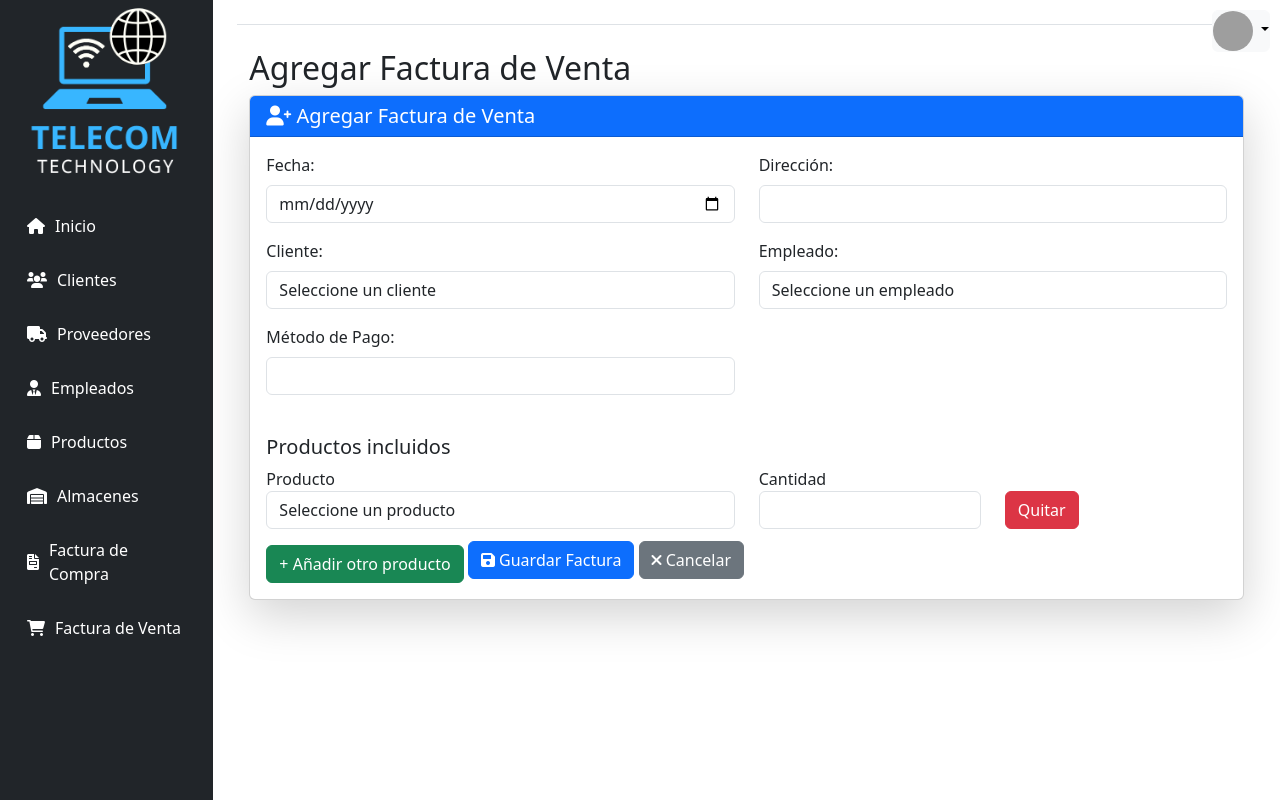
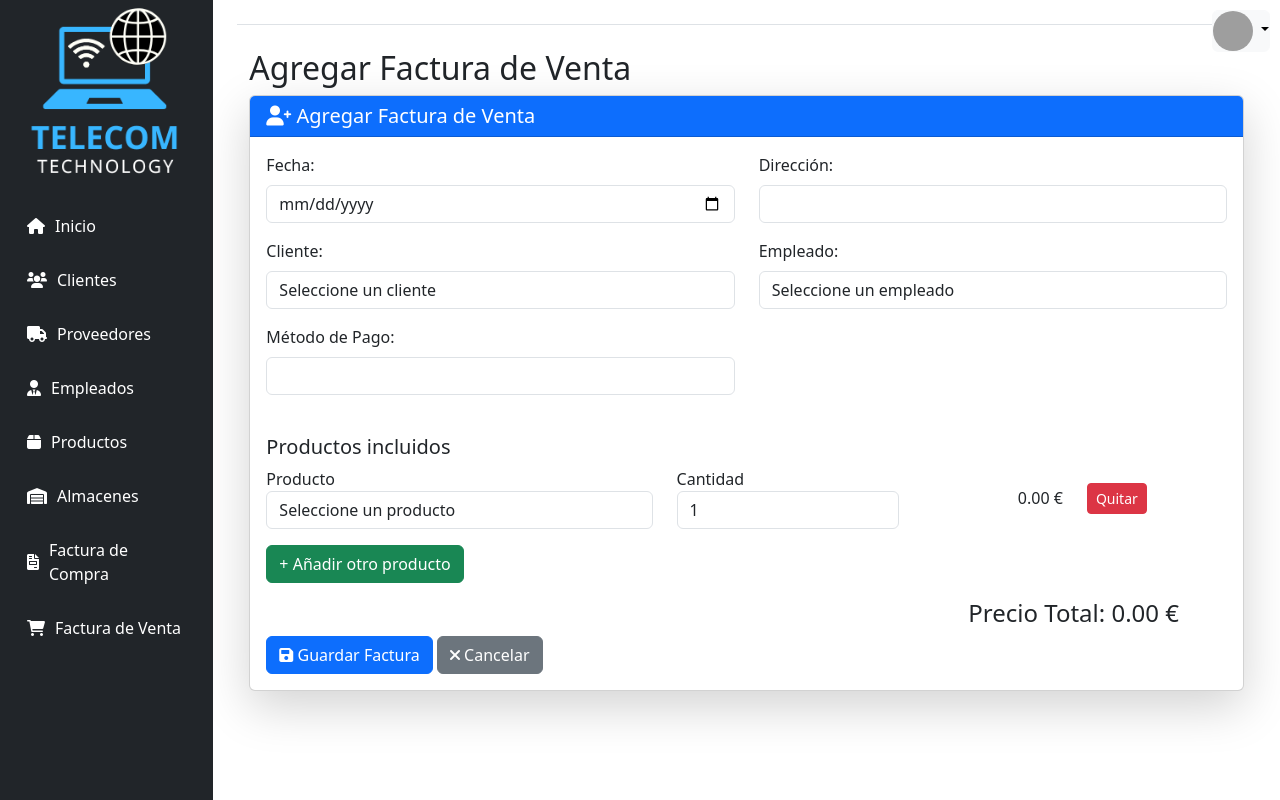
Before and after one commit to zemanue/telecom-ERP, a PHP site: template views/facturaVenta/crear.php in a window 1280 px wide. Run offline with PHP 8.4, Linux system fonts and the light colour scheme; the template is opened without the code that fills it, so the values that code supplies are empty; the visitor is signed in with stand-in values (Sample User, id 1); grey boxes are pictures that could not be loaded.

Commit message:
Precio de linea y total en facturas de venta (crear y editar)

```diff
--- /dev/null
+++ b/assets/js/factura_venta.js
@@ -0,0 +1,85 @@
+document.addEventListener('DOMContentLoaded', function () {
+    const productoContainer = document.getElementById('producto-container');
+    const precioTotalElement = document.getElementById('precio-total');
+
+    function calcularPrecioLinea(item) {
+        const selectElement = item.querySelector('.producto-select');
+        const cantidadInputElement = item.querySelector('.cantidad-input');
+        const precioLineaElement = item.querySelector('.precio-linea');
+
+        if (selectElement && cantidadInputElement && precioLineaElement) {
+            const precioUnitario = parseFloat(selectElement.options[selectElement.selectedIndex].getAttribute('data-precio-venta')) || 0;
+            const cantidad = parseInt(cantidadInputElement.value) || 0;
+            const precioLinea = precioUnitario * cantidad;
+            precioLineaElement.textContent = `${precioLinea.toFixed(2)} €`;
+            return precioLinea;
+        }
+        return 0;
+    }
+
+    function calcularPrecioTotal() {
+        let precioTotal = 0;
+        const productoItems = productoContainer.querySelectorAll('.producto-item');
+        productoItems.forEach(item => {
+            precioTotal += calcularPrecioLinea(item);
+        });
+        precioTotalElement.textContent = precioTotal.toFixed(2) + ' €';
+    }
+
+    // Evento al cambiar el producto
+    productoContainer.addEventListener('change', function (event) {
+        if (event.target.classList.contains('producto-select')) {
+            const item = event.target.closest('.producto-item');
+            calcularPrecioLinea(item);
+            calcularPrecioTotal();
+        }
+    });
+
+    // Evento al cambiar la cantidad
+    productoContainer.addEventListener('input', function (event) {
+        if (event.target.classList.contains('cantidad-input')) {
+            const item = event.target.closest('.producto-item');
+            calcularPrecioLinea(item);
+            calcularPrecioTotal();
+        }
+    });
+
+    // Evento al añadir un nuevo producto
+    document.getElementById('add-producto').addEventListener('click', function () {
+        const item = document.querySelector('.producto-item');
+        if (item) {
+            const clone = item.cloneNode(true);
+
+            const select = clone.querySelector('select');
+            const cantidadInput = clone.querySelector('input[type="number"]');
+            const precioLineaSpan = clone.querySelector('.precio-linea');
+
+            if (select) select.selectedIndex = 0;
+            if (cantidadInput) cantidadInput.value = 1;
+            if (precioLineaSpan) precioLineaSpan.textContent = '0.00 €';
+
+            productoContainer.appendChild(clone);
+            calcularPrecioTotal();
+        }
+    });
+
+    // Manejar botón "Quitar"
+    document.addEventListener('click', function (e) {
+        if (e.target && e.target.classList.contains('btn-remove')) {
+            const item = e.target.closest('.producto-item');
+            const allItems = productoContainer.querySelectorAll('.producto-item');
+            if (allItems.length > 1) {
+                item.remove();
+                calcularPrecioTotal();
+            } else if (allItems.length === 1) {
+                item.querySelector('select').selectedIndex = 0;
+                item.querySelector('input[type="number"]').value = 1;
+                item.querySelector('.precio-linea').textContent = '0.00 €';
+                calcularPrecioTotal();
+            }
+        }
+    });
+
+    // Calcular el precio total inicial
+    calcularPrecioTotal();
+});
--- a/views/facturaCompra/editar.php
+++ b/views/facturaCompra/editar.php
@@ -146,7 +146,7 @@ Este archivo contiene el formulario de editar proveedores
                             </div>
                             <div class="col-md-2 text-end">
                                 <span class="precio-linea">0.00 €</span>
-                                </div>
+                            </div>
                             <div class="col-md-2 d-flex align-items-end">
                                 <button type="button" class="btn btn-danger btn-sm btn-remove"
                                     <?php if ($factura['estado'] !== 'Borrador') echo 'disabled'; ?>>Quitar</button>
@@ -176,4 +176,5 @@ Este archivo contiene el formulario de editar proveedores
     </div>
 </div>
 
+<!-- Script para calcular el precio de venta de los productos -->
 <script src="../assets/js/factura_compra.js"></script>
--- a/views/facturaVenta/crear.php
+++ b/views/facturaVenta/crear.php
@@ -69,39 +69,46 @@ Este archivo contiene el formulario de crear facturas de ventas
                         </datalist>
                     </div>
                 </div>
+
                 <h5 class="mt-4">Productos incluidos</h5>
                 <div id="producto-container">
-                    <div class="producto-item row mb-2">
-                        <div class="col-md-6">
+                    <div class="producto-item row mb-2 align-items-center">
+                        <div class="col-md-5">
                             <label>Producto</label>
-                            <select name="productos[]" class="form-control" required>
+                            <select name="productos[]" class="form-control producto-select" required>
                                 <option value="">Seleccione un producto</option>
-                                <!-- Se generan las opciones del select por cada uno registrado en la base de datos -->
                                 <?php if (!empty($productos)): ?>
                                 <?php foreach ($productos as $producto): ?>
-                                    <option value="<?php echo $producto['codigo']; ?>">
+                                    <option value="<?php echo $producto['codigo']; ?>" data-precio-venta="<?php echo $producto['precio_venta']; ?>">
                                         <?php echo $producto['nombre']; ?>
                                     </option>
                                 <?php endforeach; ?>
-                            <?php else: ?>
-                                <option value="">No hay productos registrados, debes registrar uno primero</option>
-                            <?php endif; ?>
+                                <?php else: ?>
+                                    <option value="">No hay productos registrados, debes registrar uno primero</option>
+                                <?php endif; ?>
                             </select>
                         </div>
                         <div class="col-md-3">
                             <label>Cantidad</label>
-                            <input type="number" name="cantidades[]" class="form-control" required>
+                            <input type="number" name="cantidades[]" class="form-control cantidad-input" value="1" min="1" required>
                         </div>
-                        <div class="col-md-3 d-flex align-items-end">
-                            <button type="button" class="btn btn-danger btn-remove">Quitar</button>
+                        <div class="col-md-2 text-end">
+                            <span class="precio-linea">0.00 €</span>
+                        </div>
+                        <div class="col-md-2 d-flex align-items-end">
+                            <button type="button" class="btn btn-danger btn-sm btn-remove">Quitar</button>
                         </div>
                     </div>
                 </div>
 
-                <!-- Botón para añadir más productos -->
-                <button type="button" id="add-producto" class="btn btn-success mt-2">+ Añadir otro producto</button>
+                <div class="mb-3">
+                    <button type="button" id="add-producto" class="btn btn-success mt-2">+ Añadir otro producto</button>
+                </div>
 
-                <!-- Botones para guardar o cancelar -->
+                <div class="text-end me-5">
+                    <h4>Precio Total: <span id="precio-total">0.00 €</span></h4>
+                </div>
+
                 <button type="submit" class="btn btn-primary"><i class="fas fa-save"></i> Guardar Factura</button>
                 <a href="../controllers/FacturaVentaController.php?action=list" class="btn btn-secondary"><i
                         class="fas fa-times"></i> Cancelar</a>
@@ -110,27 +117,5 @@ Este archivo contiene el formulario de crear facturas de ventas
     </div>
 </div>
 
-<script>
-    document.getElementById('add-producto').addEventListener('click', function () {
-        const container = document.getElementById('producto-container');
-        const item = document.querySelector('.producto-item');
-        const clone = item.cloneNode(true);
-
-        // Limpiar valores del nuevo clon
-        clone.querySelector('select').selectedIndex = 0;
-        clone.querySelector('input').value = '';
-
-        container.appendChild(clone);
-    });
-
-    // Manejar botón "Quitar"
-    document.addEventListener('click', function (e) {
-        if (e.target && e.target.classList.contains('btn-remove')) {
-            const item = e.target.closest('.producto-item');
-            const allItems = document.querySelectorAll('.producto-item');
-            if (allItems.length > 1) {
-                item.remove();
-            }
-        }
-    });
-</script>
+<!-- Script para calcular el precio de venta de los productos -->
+<script src="../assets/js/factura_venta.js"></script>
```
Also changed, not shown: views/facturaVenta/editar.php (+24 -24 lines).
